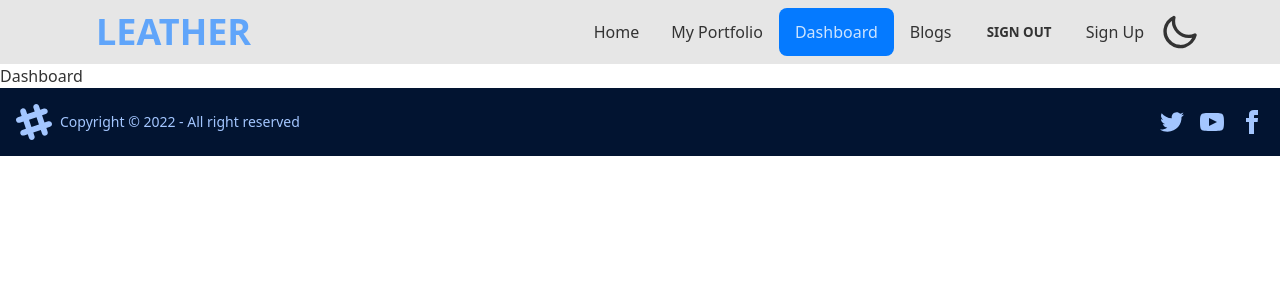
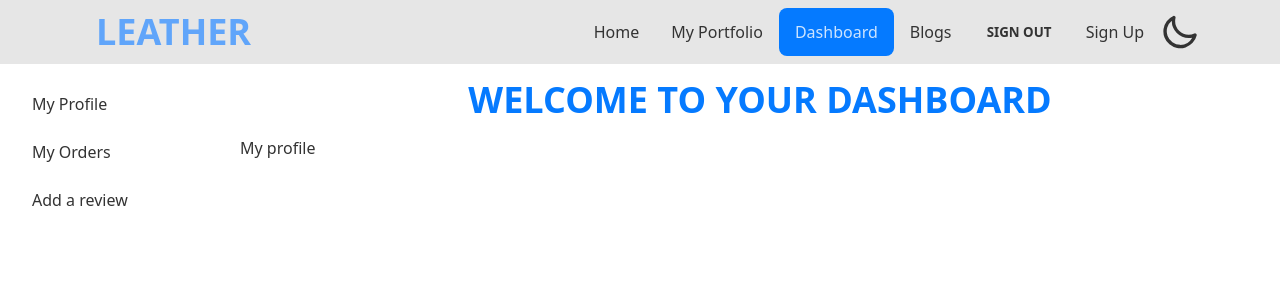
Before and after one commit to ImranHossain5722/manufacturer-website-client-side, a React (Create React App) app: page /dashboard in a window 1280 px wide. Shown: the top 300 px of the page. Built offline with nearby package versions, Linux system fonts and the light colour scheme; no server answers; sample sign-in values are in the browser's storage.

Commit message:
build dashboard

```diff
--- a/src/App.js
+++ b/src/App.js
@@ -10,6 +10,9 @@ import NotFound from '../src/Shared/NotFound/NotFound';
 import Footer from './Shared/Footer/Footer';
 import Blogs from './pages/Blogs/Blogs';
 import RequireAuth from './Shared/RequireAuth/RequireAuth';
+import AddReview from './pages/Dashboard/AddReview/AddReview';
+import MyProfile from './pages/Dashboard/MyProfile/MyProfile';
+import MyOrders from './pages/Dashboard/MyOrders/MyOrders';
 
 function App() {
   return (
@@ -20,7 +23,10 @@ function App() {
           <Route path='/portfolio' element={<MyPortfolio></MyPortfolio>} > </Route>
           <Route path='/dashboard' element={<RequireAuth><Dashboard></Dashboard></RequireAuth>} >
 
+          <Route index element={<MyProfile></MyProfile>}></Route>
 
+          <Route path='myorders' element={<MyOrders></MyOrders>}></Route>
+          <Route path='addreview' element={<AddReview></AddReview>}></Route>
 
           </Route>
           <Route path='/blogs' element={<Blogs></Blogs>} > </Route>
--- a/src/pages/Dashboard/Dashboard.js
+++ b/src/pages/Dashboard/Dashboard.js
@@ -1,11 +1,45 @@
-import React from 'react';
+import React from "react";
+import { Link, Outlet } from "react-router-dom";
 
 const Dashboard = () => {
-    return (
-        <div>
-            Dashboard
+  return (
+    <div>
+            <div class="drawer drawer-mobile">
+        <input id="dashboardSidebar" type="checkbox" class="drawer-toggle" />
+        <div class="drawer-content ">
+          <h2 className="text-4xl text-primary text-center p-4 font-bold uppercase">
+            Welcome to your Dashboard
+          </h2>
+          <Outlet />
         </div>
-    );
+        <div class="drawer-side">
+          <label for="dashboardSidebar" class="drawer-overlay"></label>
+          <ul class="menu p-4 overflow-y-auto w-60 bg-base-100 text-base-content">
+            <li>
+              <Link to="/dashboard">My Profile</Link>
+            </li>
+            <li>
+              <Link to="/dashboard/myorders">My Orders</Link>
+            </li>
+            <li>
+              <Link to="/dashboard/addreview">Add a review</Link>
+            </li>
+            {/* {
+             admin && <>
+             <li> <Link to="/dashboard/users">All Users</Link></li>
+
+             <li> <Link to="/dashboard/addDoctor">ADD Doctor</Link></li>
+
+             <li> <Link to="/dashboard/manageDoctor">Manage Doctor</Link></li>
+
+
+
+             </>} */}
+          </ul>
+        </div>
+      </div>
+    </div>
+  );
 };
 
 export default Dashboard;
```
